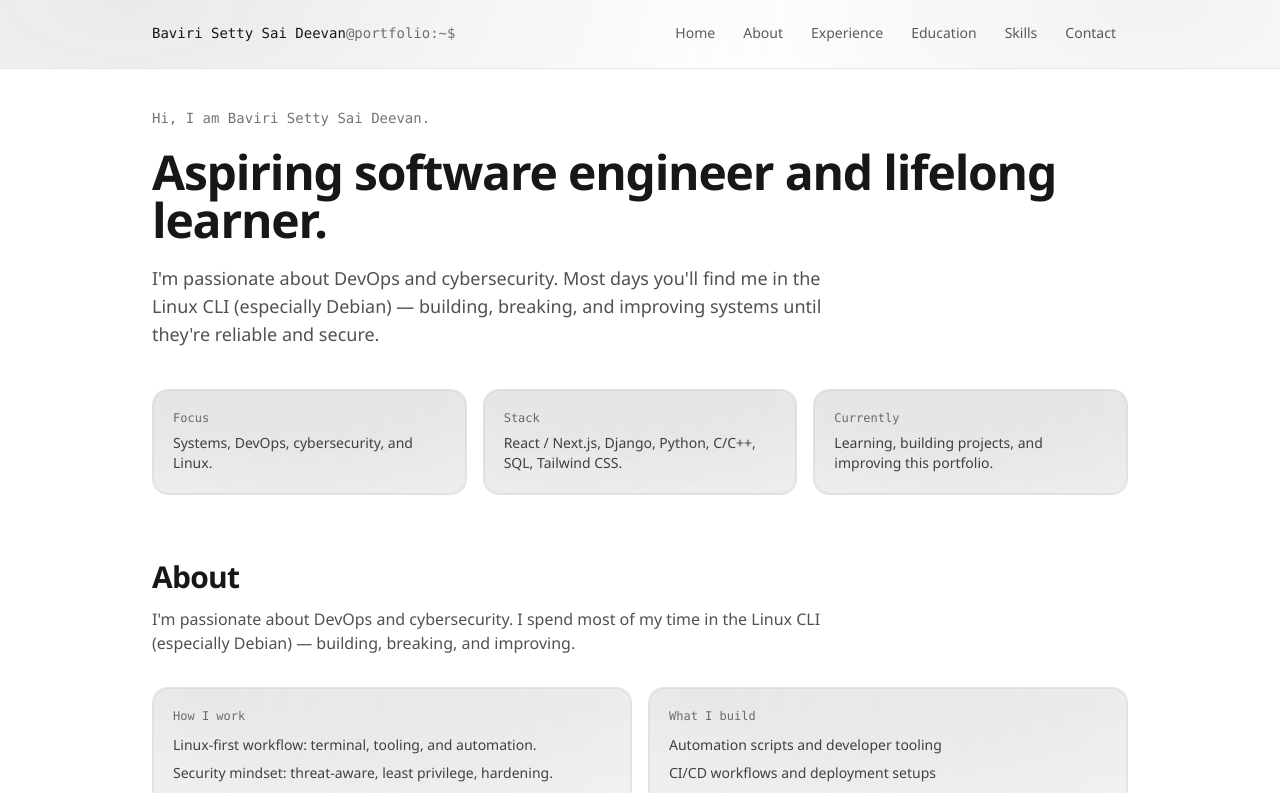
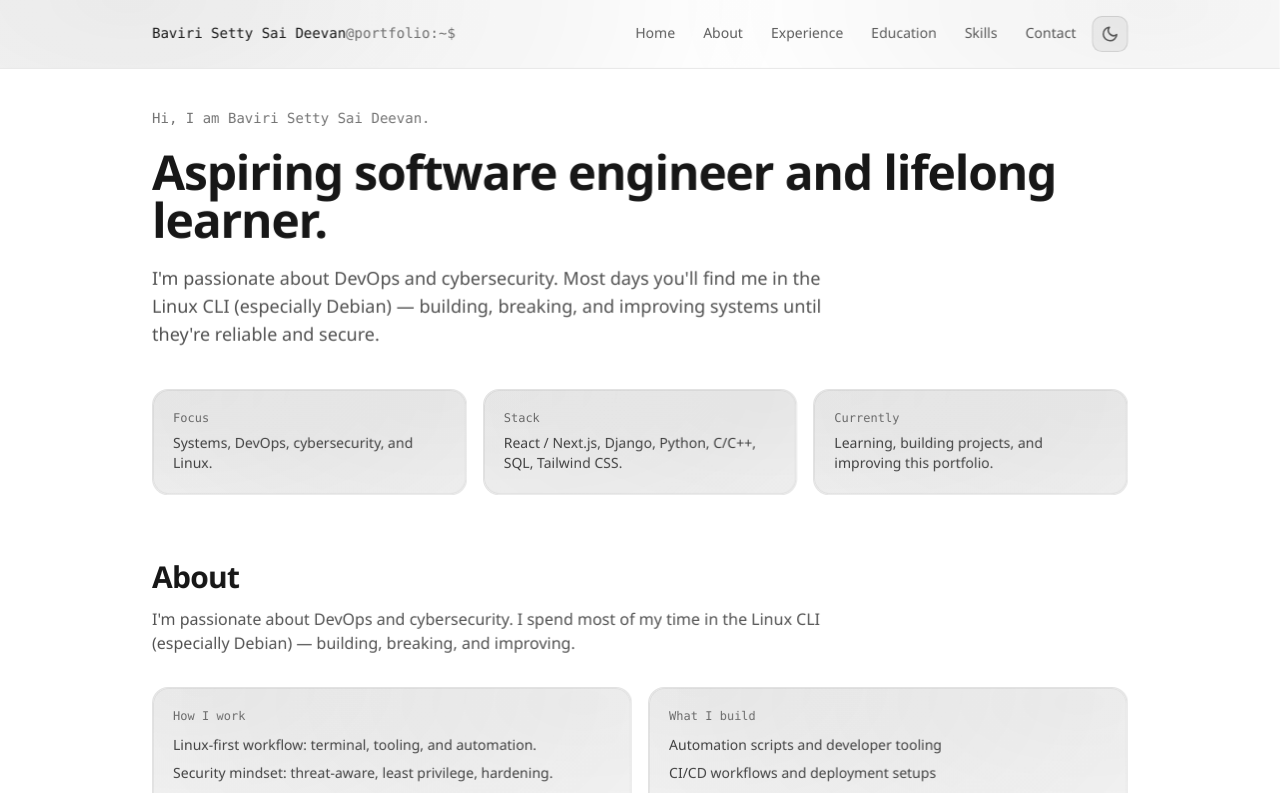
Before and after one commit to SaIdEeVaN/portfolio, a Next.js app: page / in a window 1280 px wide. Shown: the top 793 px of the page. Built offline with nearby package versions, Linux system fonts and the light colour scheme; no server answers.

Commit message:
Included theme toggle button

```diff
--- a/src/app/components/Navbar.tsx
+++ b/src/app/components/Navbar.tsx
@@ -1,4 +1,7 @@
+"use client";
+
 import Link from "next/link";
+import ThemeToggle from "./ThemeToggle";
 
 const LINKS = [
   { href: "/#home", label: "Home" },
@@ -40,6 +43,7 @@ export default function Navbar() {
                 </Link>
               );
             })}
+            <ThemeToggle />
           </div>
         </div>
       </div>
--- /dev/null
+++ b/src/app/components/ThemeProvider.tsx
@@ -0,0 +1,110 @@
+"use client";
+
+import {
+  createContext,
+  useContext,
+  useEffect,
+  useState,
+  useCallback,
+  type ReactNode,
+} from "react";
+
+type Theme = "light" | "dark" | "system";
+type ResolvedTheme = "light" | "dark";
+
+interface ThemeContextValue {
+  theme: Theme;
+  resolvedTheme: ResolvedTheme;
+  setTheme: (theme: Theme) => void;
+  toggleTheme: () => void;
+}
+
+const ThemeContext = createContext<ThemeContextValue | null>(null);
+
+const STORAGE_KEY = "portfolio-theme";
+
+function getSystemTheme(): ResolvedTheme {
+  if (typeof window === "undefined") return "dark";
+  return window.matchMedia("(prefers-color-scheme: dark)").matches
+    ? "dark"
+    : "light";
+}
+
+function resolveTheme(theme: Theme): ResolvedTheme {
+  if (theme === "system") return getSystemTheme();
+  return theme;
+}
+
+function applyTheme(resolved: ResolvedTheme) {
+  const root = document.documentElement;
+  root.setAttribute("data-theme", resolved);
+  // Also set the class for Tailwind's `dark:` variant
+  if (resolved === "dark") {
+    root.classList.add("dark");
+  } else {
+    root.classList.remove("dark");
+  }
+}
+
+export function ThemeProvider({ children }: { children: ReactNode }) {
+  const [theme, setThemeState] = useState<Theme>("system");
+  const [resolvedTheme, setResolvedTheme] = useState<ResolvedTheme>("dark");
+  const [mounted, setMounted] = useState(false);
+
+  // Initialize from localStorage on mount
+  useEffect(() => {
+    const stored = localStorage.getItem(STORAGE_KEY) as Theme | null;
+    const initial: Theme = stored && ["light", "dark", "system"].includes(stored)
+      ? stored
+      : "system";
+
+    setThemeState(initial);
+    const resolved = resolveTheme(initial);
+    setResolvedTheme(resolved);
+    applyTheme(resolved);
+    setMounted(true);
+  }, []);
+
+  // Listen for system theme changes when in "system" mode
+  useEffect(() => {
+    if (!mounted) return;
+
+    const mql = window.matchMedia("(prefers-color-scheme: dark)");
+    const handler = () => {
+      if (theme === "system") {
+        const resolved = getSystemTheme();
+        setResolvedTheme(resolved);
+        applyTheme(resolved);
+      }
+    };
+
+    mql.addEventListener("change", handler);
+    return () => mql.removeEventListener("change", handler);
+  }, [theme, mounted]);
+
+  const setTheme = useCallback((newTheme: Theme) => {
+    setThemeState(newTheme);
+    const resolved = resolveTheme(newTheme);
+    setResolvedTheme(resolved);
+    applyTheme(resolved);
+    localStorage.setItem(STORAGE_KEY, newTheme);
+  }, []);
+
+  const toggleTheme = useCallback(() => {
+    // Simple toggle: if currently light → dark, if currently dark → light
+    const next: ResolvedTheme = resolvedTheme === "dark" ? "light" : "dark";
+    setTheme(next);
+  }, [resolvedTheme, setTheme]);
+
+  return (
+    <ThemeContext.Provider value={{ theme, resolvedTheme, setTheme, toggleTheme }}>
+      {children}
+    </ThemeContext.Provider>
+  );
+}
+
+export function useTheme() {
+  const ctx = useContext(ThemeContext);
+  if (!ctx) throw new Error("useTheme must be used within a ThemeProvider");
+  return ctx;
+}
--- /dev/null
+++ b/src/app/components/ThemeToggle.tsx
@@ -0,0 +1,57 @@
+"use client";
+
+import { useTheme } from "./ThemeProvider";
+
+export default function ThemeToggle() {
+  const { resolvedTheme, toggleTheme } = useTheme();
+  const isDark = resolvedTheme === "dark";
+
+  return (
+    <button
+      id="theme-toggle"
+      type="button"
+      onClick={toggleTheme}
+      className="theme-toggle-btn"
+      aria-label={isDark ? "Switch to light mode" : "Switch to dark mode"}
+      title={isDark ? "Switch to light mode" : "Switch to dark mode"}
+    >
+      {/* Sun icon (shown in dark mode → click to go light) */}
+      <svg
+        className={`theme-toggle-icon ${isDark ? "theme-toggle-icon--active" : ""}`}
+        xmlns="http://www.w3.org/2000/svg"
+        viewBox="0 0 24 24"
+        fill="none"
+        stroke="currentColor"
+        strokeWidth={2}
+        strokeLinecap="round"
+        strokeLinejoin="round"
+        aria-hidden="true"
+      >
+        <circle cx="12" cy="12" r="5" />
+        <line x1="12" y1="1" x2="12" y2="3" />
+        <line x1="12" y1="21" x2="12" y2="23" />
+        <line x1="4.22" y1="4.22" x2="5.64" y2="5.64" />
+        <line x1="18.36" y1="18.36" x2="19.78" y2="19.78" />
+        <line x1="1" y1="12" x2="3" y2="12" />
+        <line x1="21" y1="12" x2="23" y2="12" />
+        <line x1="4.22" y1="19.78" x2="5.64" y2="18.36" />
+        <line x1="18.36" y1="5.64" x2="19.78" y2="4.22" />
+      </svg>
+
+      {/* Moon icon (shown in light mode → click to go dark) */}
+      <svg
+        className={`theme-toggle-icon ${!isDark ? "theme-toggle-icon--active" : ""}`}
+        xmlns="http://www.w3.org/2000/svg"
+        viewBox="0 0 24 24"
+        fill="none"
+        stroke="currentColor"
+        strokeWidth={2}
+        strokeLinecap="round"
+        strokeLinejoin="round"
+        aria-hidden="true"
+      >
+        <path d="M21 12.79A9 9 0 1 1 11.21 3 7 7 0 0 0 21 12.79z" />
+      </svg>
+    </button>
+  );
+}
--- a/src/app/globals.css
+++ b/src/app/globals.css
@@ -1,5 +1,8 @@
 @import "tailwindcss";
 
+@custom-variant dark (&:where([data-theme="dark"], [data-theme="dark"] *));
+
+/* ── Light theme (default) ────────────────────────────── */
 :root {
   --background: #ffffff;
   --foreground: #171717;
@@ -7,6 +10,23 @@
     Helvetica, Arial, "Apple Color Emoji", "Segoe UI Emoji";
   --font-mono: ui-monospace, SFMono-Regular, Menlo, Monaco, Consolas,
     "Liberation Mono", "Courier New", monospace;
+  color-scheme: light;
+}
+
+/* ── Dark theme: manual toggle or system preference fallback ── */
+[data-theme="dark"] {
+  --background: #0a0a0a;
+  --foreground: #ededed;
+  color-scheme: dark;
+}
+
+/* Fallback: if no data-theme is set, respect system preference */
+@media (prefers-color-scheme: dark) {
+  :root:not([data-theme="light"]) {
+    --background: #0a0a0a;
+    --foreground: #ededed;
+    color-scheme: dark;
+  }
 }
 
 @theme inline {
@@ -16,19 +36,13 @@
   --font-mono: var(--font-mono);
 }
 
-@media (prefers-color-scheme: dark) {
-  :root {
-    --background: #0a0a0a;
-    --foreground: #ededed;
-  }
-}
-
 body {
   background: var(--background);
   color: var(--foreground);
   font-family: var(--font-sans);
   overflow-x: hidden;
   overflow-x: clip;
+  transition: background-color 350ms ease, color 350ms ease;
 }
 
 html {
@@ -47,6 +61,53 @@ video {
 
 canvas {
   max-width: 100%;
+}
+
+/* ── Theme toggle button ──────────────────────────────── */
+.theme-toggle-btn {
+  position: relative;
+  display: inline-flex;
+  align-items: center;
+  justify-content: center;
+  width: 36px;
+  height: 36px;
+  border-radius: 10px;
+  border: 1px solid color-mix(in oklab, var(--foreground) 12%, transparent);
+  background: color-mix(in oklab, var(--foreground) 5%, transparent);
+  color: color-mix(in oklab, var(--foreground) 70%, transparent);
+  cursor: pointer;
+  transition: background 200ms ease, color 200ms ease, border-color 200ms ease,
+    transform 120ms ease;
+  flex-shrink: 0;
+}
+
+.theme-toggle-btn:hover {
+  background: color-mix(in oklab, var(--foreground) 10%, transparent);
+  color: var(--foreground);
+  border-color: color-mix(in oklab, var(--foreground) 20%, transparent);
+}
+
+.theme-toggle-btn:active {
+  transform: scale(0.92);
+}
+
+.theme-toggle-btn:focus-visible {
+  outline: none;
+  box-shadow: 0 0 0 2px color-mix(in oklab, var(--foreground) 30%, transparent);
+}
+
+.theme-toggle-icon {
+  position: absolute;
+  width: 18px;
+  height: 18px;
+  transition: opacity 320ms ease, transform 420ms cubic-bezier(0.2, 0.8, 0.2, 1);
+  opacity: 0;
+  transform: rotate(-90deg) scale(0.6);
+}
+
+.theme-toggle-icon--active {
+  opacity: 1;
+  transform: rotate(0deg) scale(1);
 }
 
 @layer components {
--- a/src/app/layout.tsx
+++ b/src/app/layout.tsx
@@ -2,6 +2,7 @@ import "./globals.css";
 import InitialLoader from "./components/InitialLoader";
 import Navbar from "./components/Navbar";
 import PageTransition from "./components/PageTransition";
+import { ThemeProvider } from "./components/ThemeProvider";
 import type { Metadata, Viewport } from "next";
 
 const SITE_NAME = "Baviri Setty Sai Deevan";
@@ -102,7 +103,14 @@ export default function RootLayout({
   };
 
   return (
-    <html lang="en" className="h-full">
+    <html lang="en" className="h-full" suppressHydrationWarning>
+      <head>
+        <script
+          dangerouslySetInnerHTML={{
+            __html: `(function(){try{var t=localStorage.getItem('portfolio-theme');if(t==='dark'||(t!=='light'&&matchMedia('(prefers-color-scheme:dark)').matches)){document.documentElement.setAttribute('data-theme','dark');document.documentElement.classList.add('dark')}else{document.documentElement.setAttribute('data-theme','light');document.documentElement.classList.remove('dark')}}catch(e){}})()`,
+          }}
+        />
+      </head>
       <body className="relative min-h-screen bg-background text-foreground antialiased">
         <script
           type="application/ld+json"
@@ -114,6 +122,7 @@ export default function RootLayout({
         >
           Skip to content
         </a>
+        <ThemeProvider>
           <InitialLoader />
           <div className="app-shell">
             <div className="relative z-10">
@@ -127,6 +136,7 @@ export default function RootLayout({
               </main>
             </div>
           </div>
+        </ThemeProvider>
       </body>
     </html>
   );
```
Lines whose indentation alone changed are shown as unchanged.
